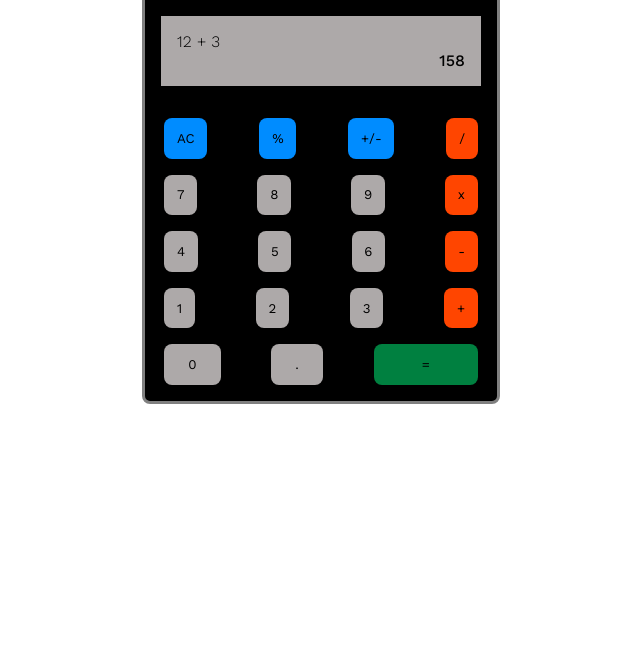
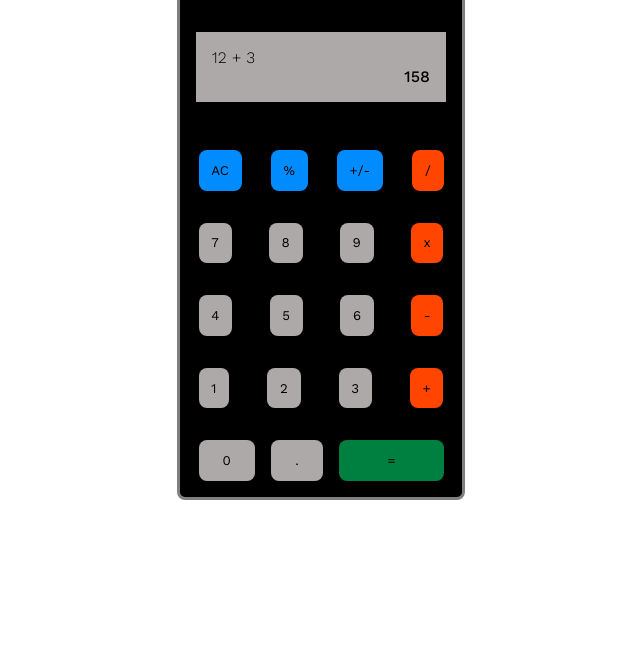
Before and after one commit to GHOST-Aram/calculadora, a plain HTML site: page index.html in a window 1280 px wide. Shown: the part 153-800 px from the top of the page, without its empty margins (319-959 px from the left). Drawn offline with nearby package versions, Linux system fonts and the light colour scheme.

Commit message:
Adjust container width and gap

```diff
--- a/index.html
+++ b/index.html
@@ -10,7 +10,7 @@
 </head>
 <body>
     <section class="view">
-        <div class="container text-light flex p-1 gap-2 border-solid bg-dark">
+        <div class="container text-light flex p-1 gap-3 border-solid bg-dark">
             <h3 class="calc-name text-center">Calculadora</h3>
             <div class="calc-display p-1 gap-1 bg-grey text-dark">
                 <div class="text-start expression">
@@ -20,7 +20,7 @@
                     <p class="fw-500">158</p>
                 </div>
             </div>
-            <div class="keys gap-1 flex">
+            <div class="keys gap-2 flex">
                 <div class="keys-row flex">
                     <div>
                         <button class="btn p-l bg-primary border-none
@@ -125,7 +125,7 @@
                         </button>
                     </div>
                 </div>
-                <div class="keys-row bottom-row flex">
+                <div class="keys-row bottom-row gap-l flex">
                     <div>
                         <button class="btn p-l bg-grey border-none
                         " id="key-0" value="0">
--- a/style.css
+++ b/style.css
@@ -39,11 +39,11 @@
 }
 
 .container{
-    width: 25%;
     margin: auto;
     margin-top: 6rem;
     flex-direction: column;
     border-radius: .5rem;
+    width: 250px;
 }
 #decimal-point, #key-0{
     padding-inline: 1.5rem;
@@ -65,6 +65,12 @@
 }
 .gap-2{
     gap: 2rem;
+}
+.gap-3{
+    gap: 3rem;
+}
+.gap-l{
+    gap: .25rem;
 }
 .grid{
     display: grid;
@@ -99,8 +105,11 @@
 .text-start{
     text-align: start;
 }
-@media screen and (max-width:800px) {
+/* @media (min-width:320px) and (max-width:480px) {
     .container{
-        width: 95%;
+        min-width: 60%;
     }
-}
+    #decimal-point, #key-0{
+
+    }
+} */
```
